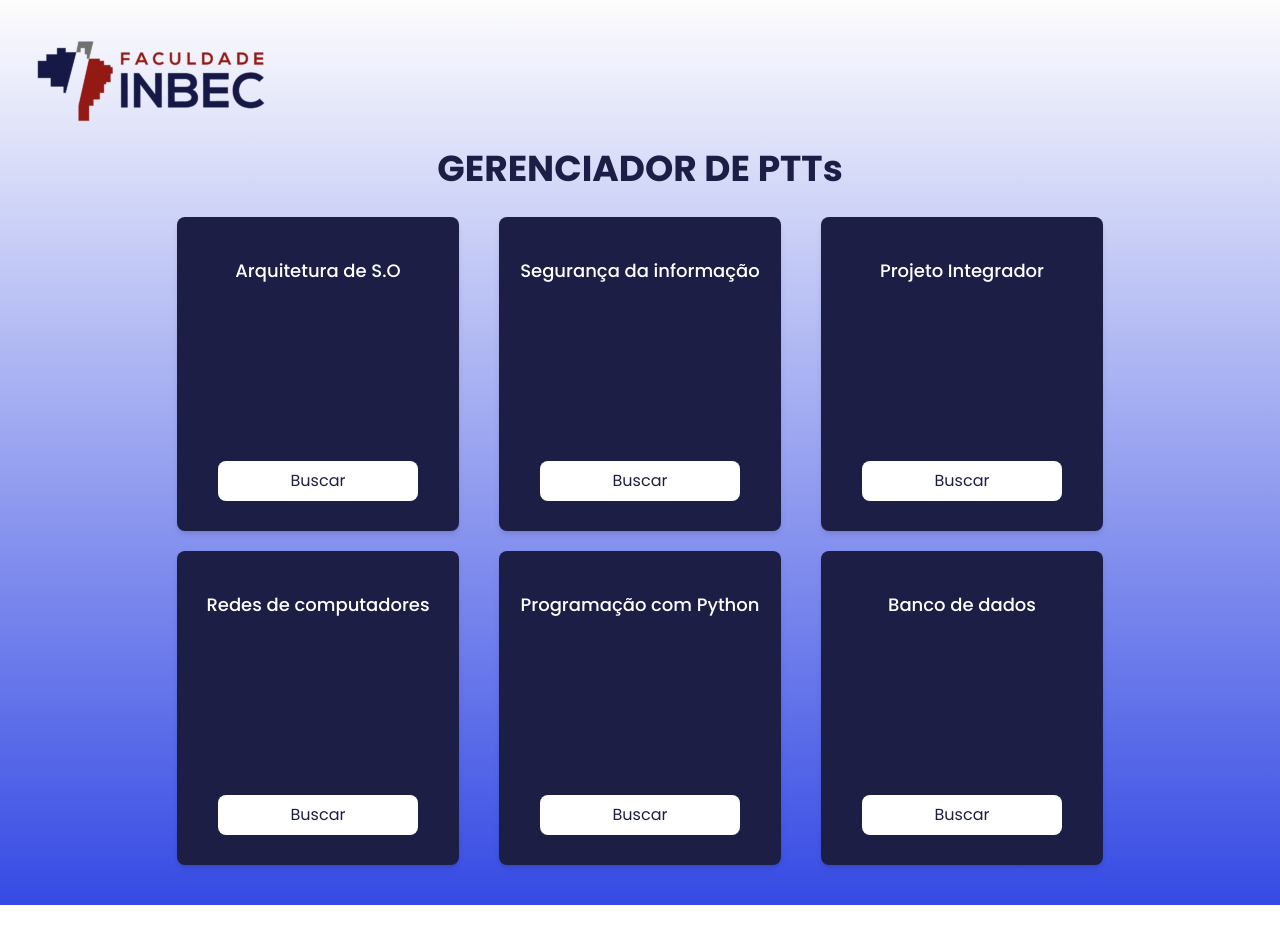
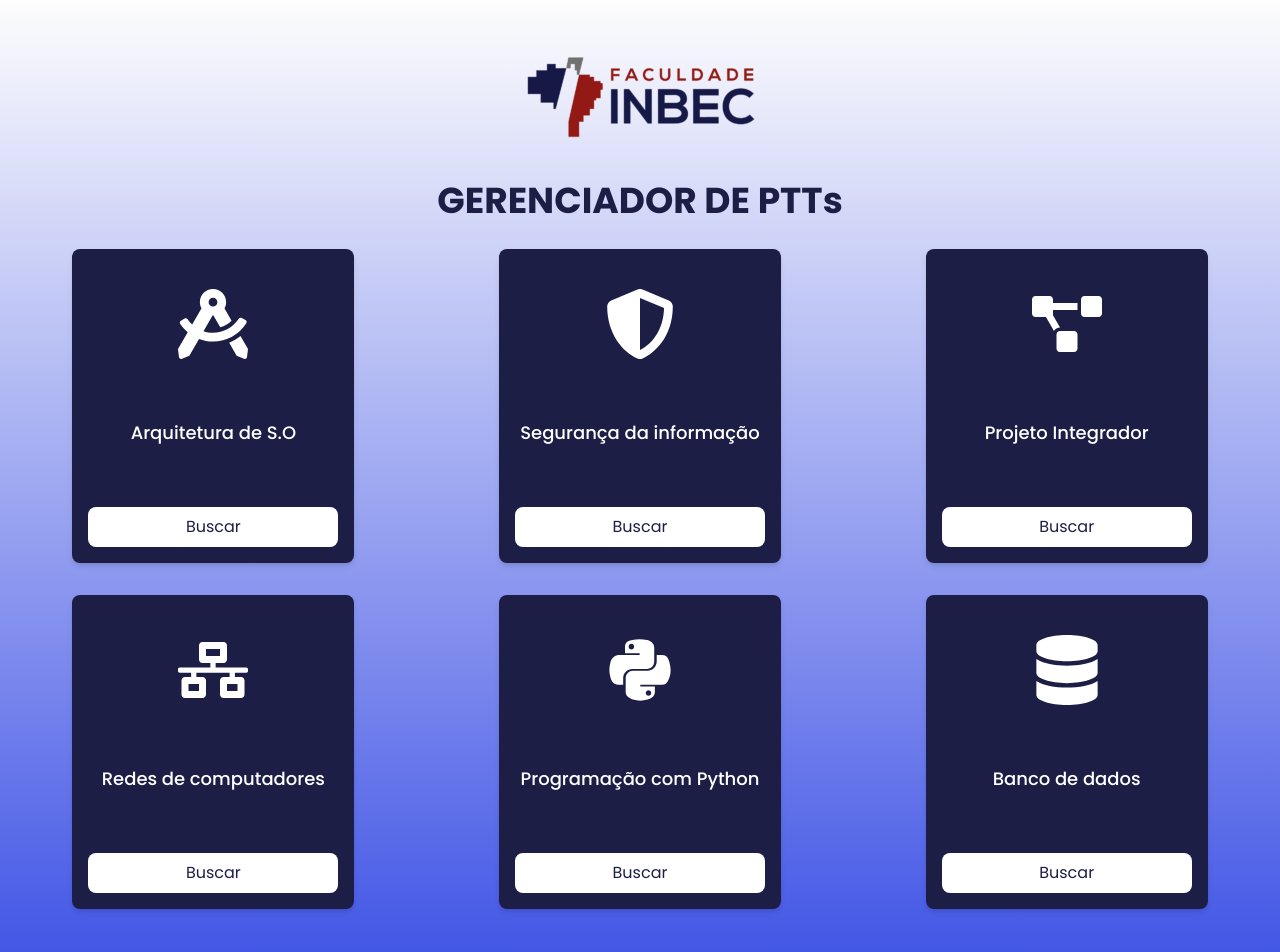
Before and after one commit to adrieeltorres1/pptGerenciador, a React (Vite) app: page / in a window 1280 px wide. Shown: the top 952 px of the page. Before the commit the page ends 905 px from the top, so only its background shows below. Built offline with nearby package versions, Linux system fonts and the light colour scheme.

Commit message:
estilizando cards

```diff
--- a/package.json
+++ b/package.json
@@ -12,6 +12,7 @@
   "dependencies": {
     "react": "^18.3.1",
     "react-dom": "^18.3.1",
+    "react-icons": "^5.5.0",
     "react-router": "^7.5.0",
     "react-router-dom": "^7.5.0"
   },
--- a/src/components/PaginaInicial.jsx
+++ b/src/components/PaginaInicial.jsx
@@ -1,4 +1,100 @@
+// import { useNavigate } from "react-router-dom";
+
+// const PaginaInicial = () => {
+//     const navigate = useNavigate();
+//     return (
+//         <>
+//             <div
+//                 className="min-h-screen"
+//                 style={{
+//                     background: "linear-gradient(to bottom, #fdfdfd, #354ae4)",
+//                 }}
+//             >
+//                 <img src="../src/assets/INBEClogo.png" className="w-[300px] flex items-center" />
+//                 <h2 className="text-[#1d1e46] text-center text-4xl py-2 font-bold">GERENCIADOR DE PTTs</h2>
+//                 <div className="container mx-auto py-5">
+//                     <div className="flex justify-center gap-10">
+
+//                         <div
+//                             className="bg-[#1d1e46] shadow-md rounded-lg text-center text-white hover:bg-[#0d0e31] transition-all duration-300"
+//                             style={{ width: "282px", height: "313.95px" }}
+//                         >
+//                             <p className="text-lg font-medium mt-10">Arquitetura de S.O</p>
+//                             <button className="mt-44 px-4 py-2 w-[200px] bg-white text-[#1d1e46] rounded-lg hover:bg-[#79121f] hover:text-white transition-all duration-300"
+//                             >
+//                                 Buscar
+//                             </button>
+//                         </div>
+//                         <div
+//                             className="bg-[#1d1e46] shadow-md rounded-lg text-center text-white hover:bg-[#0d0e31] transition-all duration-300"
+//                             style={{ width: "282px", height: "313.95px" }}
+//                         >
+//                             <p className="text-lg font-medium mt-10">Segurança da informação</p>
+//                             <button className="mt-44 px-4 py-2 w-[200px] bg-white text-[#1d1e46] rounded-lg hover:bg-[#79121f] hover:text-white transition-all duration-300"
+//                             >
+//                                 Buscar
+//                             </button>
+//                         </div>
+//                         <div
+//                             className="bg-[#1d1e46] shadow-md rounded-lg text-center text-white hover:bg-[#0d0e31] transition-all duration-300"
+//                             style={{ width: "282px", height: "313.95px" }}
+//                         >
+//                             <p className="text-lg font-medium mt-10">Projeto Integrador</p>
+//                             <button className="mt-44 px-4 py-2 w-[200px] bg-white text-[#1d1e46] rounded-lg hover:bg-[#79121f] hover:text-white transition-all duration-300"
+//                             >
+//                                 Buscar
+//                             </button>
+//                         </div>
+//                     </div>
+//                     <div className="flex justify-center gap-10 py-5">
+//                         <div
+//                             className="bg-[#1d1e46] shadow-md rounded-lg text-center text-white hover:bg-[#0d0e31] transition-all duration-300"
+//                             style={{ width: "282px", height: "313.95px" }}
+//                         >
+//                             <p className="text-lg font-medium mt-10">Redes de computadores</p>
+//                             <button className="mt-44 px-4 py-2 w-[200px] bg-white text-[#1d1e46] rounded-lg hover:bg-[#79121f] hover:text-white transition-all duration-300"
+//                             >
+//                                 Buscar
+//                             </button>
+//                         </div>
+//                         <div
+//                             className="bg-[#1d1e46] shadow-md rounded-lg text-center text-white hover:bg-[#0d0e31] transition-all duration-300"
+//                             style={{ width: "282px", height: "313.95px" }}
+//                         >
+//                             <p className="text-lg font-medium mt-10">Programação com Python</p>
+//                             <button className="mt-44 px-4 py-2 w-[200px] bg-white text-[#1d1e46] rounded-lg hover:bg-[#79121f] hover:text-white transition-all duration-300"
+//                             >
+//                                 Buscar
+//                             </button>
+//                         </div>
+//                         <div
+//                             className="bg-[#1d1e46] shadow-md rounded-lg text-center text-white hover:bg-[#0d0e31] transition-all duration-300"
+//                             style={{ width: "282px", height: "313.95px" }}
+//                         >
+//                             <p className="text-lg font-medium mt-10">Banco de dados</p>
+//                             <button
+//                                 to="/bancodedados" // Aqui a navegação ocorre declarativamente
+//                                 className="mt-44 px-4 py-2 w-[200px] bg-white text-[#1d1e46] rounded-lg hover:bg-[#79121f] hover:text-white transition-all duration-300"
+//                                 onClick={()=>
+//                                     navigate("/bancodedados")
+//                                 }
+//                             >
+//                                 Buscar
+
+//                             </button>
+//                         </div>
+//                     </div>
+//                 </div>
+//             </div>
+//         </>
+//     );
+// }
+
+// export default PaginaInicial;
+
+
 import { useNavigate } from "react-router-dom";
+import { FaDraftingCompass, FaShieldAlt, FaProjectDiagram, FaNetworkWired, FaPython, FaDatabase } from "react-icons/fa";
 
 const PaginaInicial = () => {
     const navigate = useNavigate();
@@ -10,81 +106,43 @@ const PaginaInicial = () => {
                     background: "linear-gradient(to bottom, #fdfdfd, #354ae4)",
                 }}
             >
-                <img src="../src/assets/INBEClogo.png" className="w-[300px] flex items-center" />
-                <h2 className="text-[#1d1e46] text-center text-4xl py-2 font-bold">GERENCIADOR DE PTTs</h2>
-                <div className="container mx-auto py-5">
-                    <div className="flex justify-center gap-10">
+                <div className="flex justify-center py-4">
+                    <img src="../src/assets/INBEClogo.png" className="w-[300px]" />
+                </div>
 
-                        <div
-                            className="bg-[#1d1e46] shadow-md rounded-lg text-center text-white hover:bg-[#0d0e31] transition-all duration-300"
-                            style={{ width: "282px", height: "313.95px" }}
-                        >
-                            <p className="text-lg font-medium mt-10">Arquitetura de S.O</p>
-                            <button className="mt-44 px-4 py-2 w-[200px] bg-white text-[#1d1e46] rounded-lg hover:bg-[#79121f] hover:text-white transition-all duration-300"
+                <h2 className="text-[#1d1e46] text-center text-4xl py-2 font-bold">
+                    GERENCIADOR DE PTTs
+                </h2>
+
+                <div className="container mx-auto py-5 px-4">
+                    <div className="grid grid-cols-1 sm:grid-cols-2 lg:grid-cols-3 gap-8 justify-items-center">
+                        {[
+                            { titulo: "Arquitetura de S.O", icone: <FaDraftingCompass size={70} />, caminho: "" },
+                            { titulo: "Segurança da informação", icone: <FaShieldAlt size={70} />, caminho: "" },
+                            { titulo: "Projeto Integrador", icone: <FaProjectDiagram size={70} />, caminho: "" },
+                            { titulo: "Redes de computadores", icone: <FaNetworkWired size={70} />, caminho: "" },
+                            { titulo: "Programação com Python", icone: <FaPython size={70} />, caminho: "" },
+                            { titulo: "Banco de dados", icone: <FaDatabase size={70} />, caminho: "/bancodedados" },
+                        ].map((card, index) => (
+                            <div
+                                key={index}
+                                className="bg-[#1d1e46] shadow-md rounded-lg text-center text-white hover:bg-[#0d0e31] transition-all duration-300 flex flex-col justify-between items-center p-4 w-full max-w-[282px] h-[313.95px]"
                             >
-                                Buscar
-                            </button>
-                        </div>
-                        <div
-                            className="bg-[#1d1e46] shadow-md rounded-lg text-center text-white hover:bg-[#0d0e31] transition-all duration-300"
-                            style={{ width: "282px", height: "313.95px" }}
-                        >
-                            <p className="text-lg font-medium mt-10">Segurança da informação</p>
-                            <button className="mt-44 px-4 py-2 w-[200px] bg-white text-[#1d1e46] rounded-lg hover:bg-[#79121f] hover:text-white transition-all duration-300"
-                            >
-                                Buscar
-                            </button>
-                        </div>
-                        <div
-                            className="bg-[#1d1e46] shadow-md rounded-lg text-center text-white hover:bg-[#0d0e31] transition-all duration-300"
-                            style={{ width: "282px", height: "313.95px" }}
-                        >
-                            <p className="text-lg font-medium mt-10">Projeto Integrador</p>
-                            <button className="mt-44 px-4 py-2 w-[200px] bg-white text-[#1d1e46] rounded-lg hover:bg-[#79121f] hover:text-white transition-all duration-300"
-                            >
-                                Buscar
-                            </button>
-                        </div>
-                    </div>
-                    <div className="flex justify-center gap-10 py-5">
-                        <div
-                            className="bg-[#1d1e46] shadow-md rounded-lg text-center text-white hover:bg-[#0d0e31] transition-all duration-300"
-                            style={{ width: "282px", height: "313.95px" }}
-                        >
-                            <p className="text-lg font-medium mt-10">Redes de computadores</p>
-                            <button className="mt-44 px-4 py-2 w-[200px] bg-white text-[#1d1e46] rounded-lg hover:bg-[#79121f] hover:text-white transition-all duration-300"
-                            >
-                                Buscar
-                            </button>
-                        </div>
-                        <div
-                            className="bg-[#1d1e46] shadow-md rounded-lg text-center text-white hover:bg-[#0d0e31] transition-all duration-300"
-                            style={{ width: "282px", height: "313.95px" }}
-                        >
-                            <p className="text-lg font-medium mt-10">Programação com Python</p>
-                            <button className="mt-44 px-4 py-2 w-[200px] bg-white text-[#1d1e46] rounded-lg hover:bg-[#79121f] hover:text-white transition-all duration-300"
-                            >
-                                Buscar
-                            </button>
-                        </div>
-                        <div
-                            className="bg-[#1d1e46] shadow-md rounded-lg text-center text-white hover:bg-[#0d0e31] transition-all duration-300"
-                            style={{ width: "282px", height: "313.95px" }}
-                        >
-                            <p className="text-lg font-medium mt-10">Banco de dados</p>
-                            <button
-                                to="/bancodedados" // Aqui a navegação ocorre declarativamente
-                                className="mt-44 px-4 py-2 w-[200px] bg-white text-[#1d1e46] rounded-lg hover:bg-[#79121f] hover:text-white transition-all duration-300"
-                                onClick={()=>
-                                    navigate("/bancodedados")
-                                }
-                            >
-                                Buscar
-
-                            </button>
-                        </div>
+                                <div className="mt-6 mb-4">{card.icone}</div>
+                                <p className="text-lg font-medium">{card.titulo}</p>
+                                <button
+                                    className="mt-4 px-4 py-2 w-full bg-white text-[#1d1e46] rounded-lg hover:bg-[#79121f] hover:text-white transition-all duration-300"
+                                    onClick={() => card.caminho && navigate(card.caminho)}
+                                >
+                                    Buscar
+                                </button>
+                            </div>
+                        ))}
                     </div>
                 </div>
+                <footer className="flex justify-center items-center py-4 bg-[#1d1e46] text-white mt-10">
+                    <span>Desenvolvido de um aluno para alunos - Adriel Torres</span>
+                </footer>
             </div>
         </>
     );
```
Also changed, not shown: pages/BancoDeDados.jsx (+9 -1 lines), 1 other file (tests, documents, lock files or other folders).
